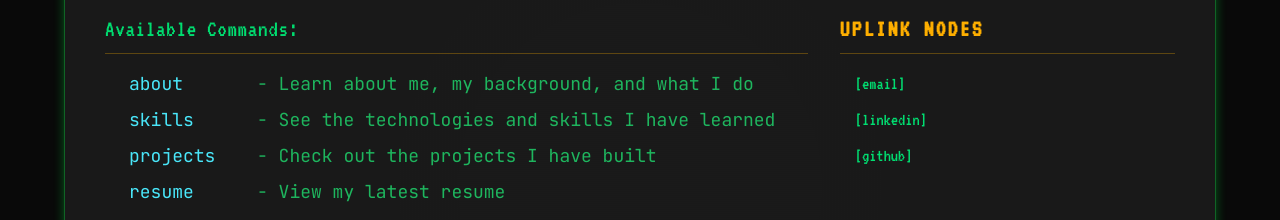
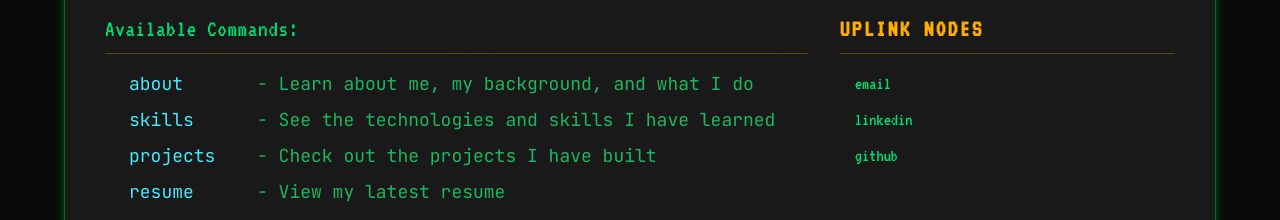
Before and after one commit to AhnafTaiyeb310/my-portfolio, a Next.js app: page / in a window 1280 px wide. Shown: the part 394-614 px from the top of the page. Built offline with nearby package versions, Linux system fonts and the light colour scheme.

Commit message:
links, project added

```diff
--- a/src/app/components/MainWindow.jsx
+++ b/src/app/components/MainWindow.jsx
@@ -10,7 +10,11 @@ function MainWindow() {
         projects: "Check out the projects I have built",
         resume: "View my latest resume",
     };
-    const socials = ["[email]", "[linkedin]", "[github]"];
+    const socials = {
+        email: "mailto:ahnaf@example.com?subject=Project Inquiry&body=Hello I want to discuss a project",
+        linkedin: "https://www.linkedin.com/in/ahnaf-taiyeb-6b6298296/",
+        github: "https://github.com/AhnafTaiyeb310"
+    };
 
     return (
         <div className="relative min-h-screen bg-black-950 overflow-hidden selection:bg-matrix selection:text-black">
@@ -81,11 +85,11 @@ function MainWindow() {
                                             Uplink Nodes
                                         </h2>
                                         <div className="space-y-2">
-                                            {socials.map((social, idx)=>(
-                                                <p key={idx} className="text-matrix text-lg flex items-center gap-2 group cursor-pointer hover:text-highlight-400 transition-colors">
+                                            {Object.entries(socials).map(([title, href], idx)=>(
+                                                <a key={idx} href={href} target="_blank" rel="noopener noreferrer" className="text-matrix text-lg flex items-center gap-2 group cursor-pointer hover:text-highlight-400 transition-colors">
                                                     <span className="text-highlight-400 opacity-0 group-hover:opacity-100 transition-opacity"> # </span>
-                                                    {social}
-                                                </p>
+                                                    {title}
+                                                </a>
                                             ))}
                                         </div>
                                     </div>
--- a/src/app/components/views/About.jsx
+++ b/src/app/components/views/About.jsx
@@ -60,26 +60,23 @@ const About = () => {
           </p>
 
           <p>
-            I enjoy working on complete systems — from frontend
-            to API development and database modeling. I’ve built projects using
-            React, Next.js, Django, REST APIs, and SQL databases,
+            I enjoy working on complete systems — from frontend to API
+            development and database modeling. I’ve built projects using React,
+            Next.js, Django, REST APIs, and SQL databases,
           </p>
 
           <p>
-            I’m
-            continuously improving my problem-solving skills through DSA
+            I’m continuously improving my problem-solving skills through DSA
             practice and hands-on development. Currently looking for internship
             or junior full-stack developer roles where I can learn, grow, and
             contribute to production systems.
           </p>
-
 
           {/* <p>
             I also maintain a technical journal called{" "}
             <TerminalLink href="#">MindDump</TerminalLink>, where I document my
             findings in latency optimization and RAG architectures.
           </p> */}
-
 
           <p className="text-highlight-400 font-bold">
             I love building things that push the boundaries of what&apos;s
@@ -91,9 +88,11 @@ const About = () => {
       {/* FOOTER HINT */}
       <div className="mt-8 pt-4 border-t border-matrix/10 flex flex-wrap gap-x-4 gap-y-1 text-sm text-matrix/50">
         <span>
-          Type <TerminalLink href="#">twitter</TerminalLink>,{" "}
-          <TerminalLink href="#">linkedin</TerminalLink>, or{" "}
-          <TerminalLink href="#">email</TerminalLink> to connect with me.
+          Type,{" "}
+          <TerminalLink href="https://www.linkedin.com/in/ahnaf-taiyeb-6b6298296/">
+            linkedin
+          </TerminalLink>
+          , or <TerminalLink href="mailto:ahnaf@example.com?subject=Project Inquiry&body=Hello I want to discuss a project">email</TerminalLink> to connect with me.
         </span>
       </div>
     </div>
--- a/src/app/components/views/Projects.jsx
+++ b/src/app/components/views/Projects.jsx
@@ -2,8 +2,9 @@
 
 import { motion } from "framer-motion";
 import { Github, Globe, ExternalLink } from "lucide-react";
+import Image from "next/image";
 
-const ProjectCard = ({ title, tagline, description, image, links, delay }) => {
+const ProjectCard = ({ title, tagline, tech, description, image, links, delay }) => {
   return (
     <motion.div
       initial={{ opacity: 0, y: 20 }}
@@ -21,7 +22,7 @@ const ProjectCard = ({ title, tagline, description, image, links, delay }) => {
           [ Preview_Image_Unavailable ]
         </div>
         {image && (
-          <img
+          <Image
             src={image}
             alt={title}
             className="w-full h-full object-cover opacity-60 group-hover:opacity-100 group-hover:scale-105 transition-all duration-700"
@@ -32,16 +33,26 @@ const ProjectCard = ({ title, tagline, description, image, links, delay }) => {
       {/* Content */}
       <div className="p-6 flex flex-col flex-grow">
         <div className="mb-2">
-          <h3 className="text-matrix text-xl font-bold tracking-tight glow-text flex items-center gap-2">
+          <h3 className="text-matrix text-3xl tracking-tight glow-text flex items-center gap-2">
             <span className="text-matrix/40 font-mono text-sm font-normal">{'>'}</span>
             {title}
           </h3>
-          <p className="text-highlight-400/80 text-xs font-mono uppercase tracking-widest mt-1">
+          <p className="text-highlight-400/80 text-lg font-mono uppercase tracking-wider mt-1">
             {tagline}
           </p>
+          <div className="flex flex-wrap gap-2 mt-3">
+            {tech?.map((item) => (
+              <span
+                key={item}
+                className="px-2 py-0.5 text-md font-mono border border-matrix/30 text-matrix bg-matrix/5 rounded-sm uppercase tracking-tighter"
+              >
+                {item}
+              </span>
+            ))}
+          </div>
         </div>
 
-        <p className="text-matrix/70 text-sm font-mono leading-relaxed mt-4 flex-grow italic">
+        <p className="text-matrix/70 text-md font-jet leading-relaxed mt-4 flex-grow italic">
           {description}
         </p>
 
@@ -89,31 +100,28 @@ const ProjectCard = ({ title, tagline, description, image, links, delay }) => {
 const Projects = () => {
   const projectData = [
     {
-      title: "ClawX",
-      tagline: "Automation Framework",
-      description: "A high-performance modular automation framework designed for rapid deployment and scalable system orchestration using Python and gRPC.",
+      title: "Ahmed Digital",
+      tagline: "Creative portfolio for a Digital agency",
+      description:
+        "Built a modern portfolio website for a digital video editing agency using Next.js, Tailwind CSS, and GSAP. Focused on creating a visually professional and aesthetic experience to showcase their work effectively. Deployed on a custom domain via Namecheap, helping the agency present their portfolio more convincingly and attract new clients.",
       image: null,
-      links: { github: "#", demo: "#", external: "#" }
+      tech: ["Next.js", "TailwindCSS", "GSAP"],
+      links: { github: "#", demo: "#", external: "#" },
     },
     {
-      title: "Matrix-OS",
-      tagline: "Terminal Environment",
-      description: "A web-based terminal environment with full filesystem emulation, custom shell execution, and persistent user sessions.",
+      title: "Social-Media Clone",
+      tagline: "Fullstack Application",
+      description:
+        "Building a Social media clone inspired from Dev.to. Uploading the full project very soon. Right now you can check the code base from the github. It has Standard and optimized backend. built with Django Rest framework",
       image: null,
-      links: { github: "#", external: "#" }
+      tech: ["Django", "DRF", "Redis", "Celery"],
+      links: { github: "#", external: "#" },
     },
-    {
-      title: "Cyber-Sentinel",
-      tagline: "Security Monitor",
-      description: "Real-time network traffic analysis and anomaly detection system featuring advanced visualization and automated threat response.",
-      image: null,
-      links: { github: "#", demo: "#" }
-    }
   ];
 
   return (
     <div className="py-6 w-full">
-      <div className="grid grid-cols-1 md:grid-cols-2 lg:grid-cols-3 gap-6 max-w-7xl mx-auto">
+      <div className="grid grid-cols-1 md:grid-cols-2 gap-6 max-w-7xl mx-auto">
         {projectData.map((project, index) => (
           <ProjectCard
             key={index}
```
